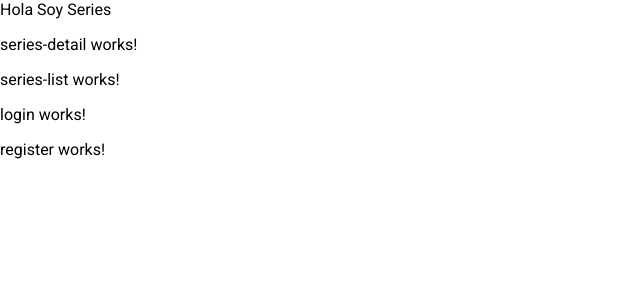
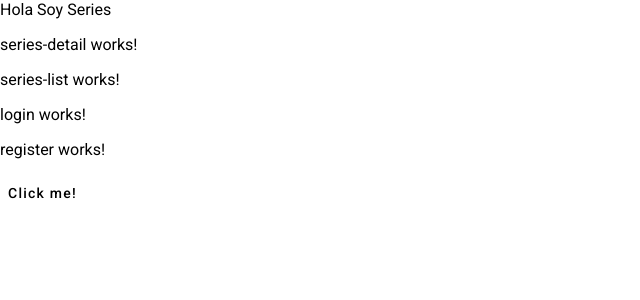
Before and after one commit to luciaaguirre/series-minder, an Angular app: page / in a window 1280 px wide. Shown: the top 300 px of the page, without its empty margins (0-640 px from the left). Built offline with nearby package versions, Linux system fonts and the light colour scheme.

Commit message:
feat: adds button with angular material

```diff
--- a/src/app/app.component.html
+++ b/src/app/app.component.html
@@ -3,3 +3,4 @@ Hola Soy Series
 <app-series-list></app-series-list>
 <app-login-component></app-login-component>
 <app-register-component></app-register-component>
+<button mat-button>Click me!</button>
```
Also changed, not shown: src/app/app.module.ts (+8 -1 lines).
